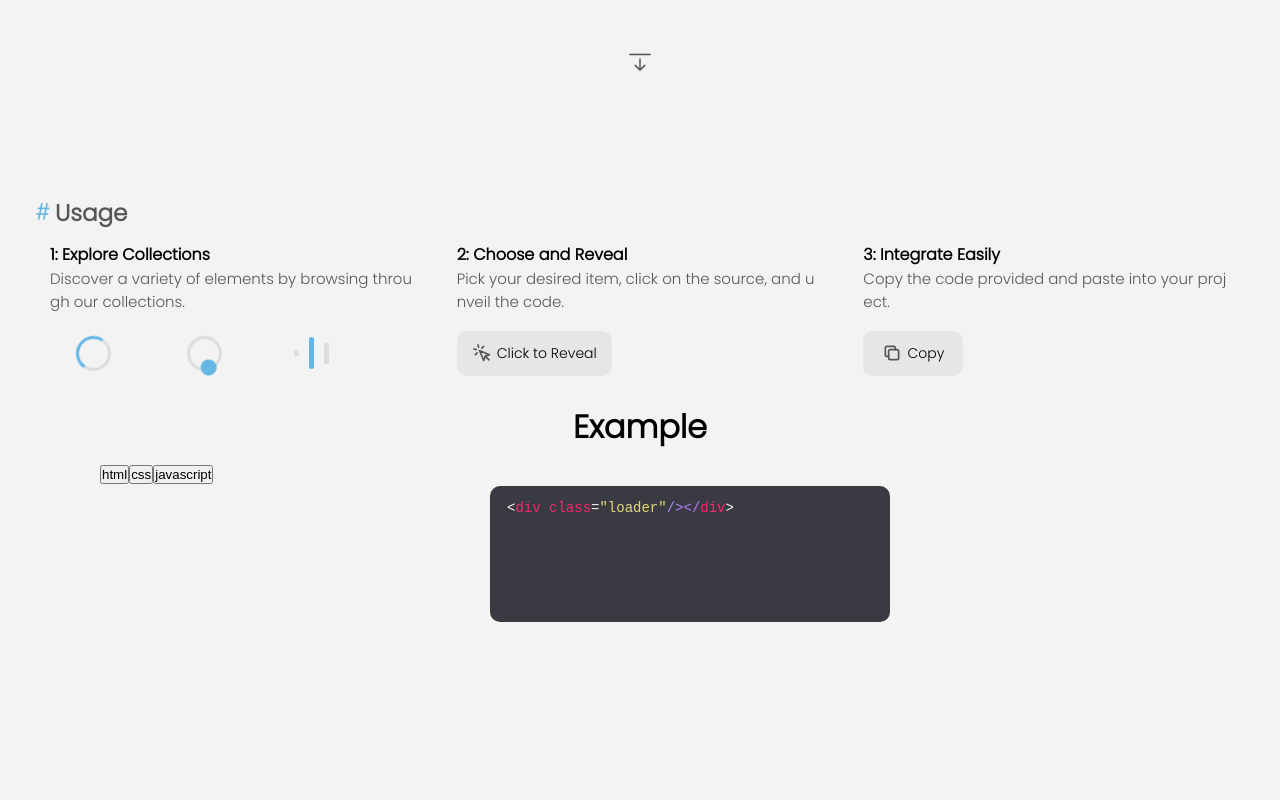
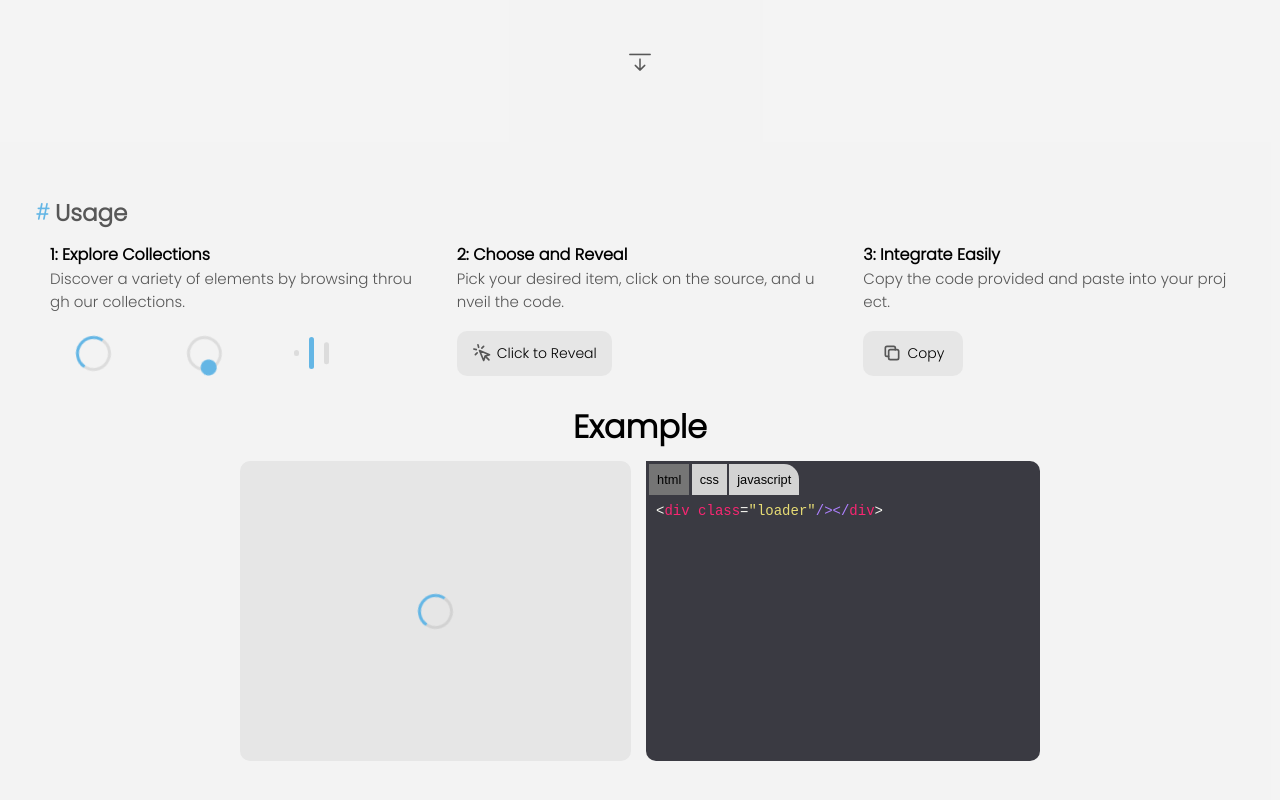
Before and after one commit to kevindermot99/qik, a React (Create React App) app: page / in a window 1280 px wide. Shown: the part 621-1421 px from the top of the page. Built offline with nearby package versions, Linux system fonts and the light colour scheme; a web font is replaced by a local one.

Commit message:
start styling

```diff
--- a/src/components/codebody.jsx
+++ b/src/components/codebody.jsx
@@ -5,7 +5,7 @@ import SyntaxHighlighter from "react-syntax-highlighter/dist/esm/default-highlig
 import { TbCopy } from "react-icons/tb";
 import { IoCheckmark } from "react-icons/io5";
 import { monokaiSublime } from "react-syntax-highlighter/dist/esm/styles/hljs";
-import '../index.css'
+// import '../index.css'
 import '../styles/codeheader.css'
 
 const CodeBody = () => {
@@ -13,7 +13,6 @@ const CodeBody = () => {
   const { langName, langIndex } = codeSettings;
   const [copied, setCopied] = useState(false);
   const currentCode = codeBase.homeExample.code[langName];
-//   const currentCodeIdentifier = Object.keys(codeSamples).filter((code) => code === langName)
 
   const copyCode = async (code) => {
      try {
@@ -33,8 +32,8 @@ const CodeBody = () => {
 
   return (
     <div className="codeBody">
-      <div className="example">
-         <div className="e2">
+      <div className="">
+         <div className="">
             <div>
                <SyntaxHighlighter
                   language={langName}
@@ -48,7 +47,7 @@ const CodeBody = () => {
                      overflowY: "scroll",
                      paddingBottom: "100px"
                   }}
-                  className="exampleLoaderCss"
+                  className=""
                >
                   {currentCode}
                </SyntaxHighlighter>
--- a/src/components/codeheader.jsx
+++ b/src/components/codeheader.jsx
@@ -17,6 +17,7 @@ const CodeHeader = ({languages}) => {
               langName: lang,
               langIndex: index
             })}}
+          className={codeSettings.langName === lang ? 'activeCodeHeader' : ''}
         >{lang}</button>
       ))}
     </div>
--- a/src/data/code.json
+++ b/src/data/code.json
@@ -3,7 +3,7 @@
     "languages": "['html', 'css']",
     "code": {
       "html": "<div class=\"loader\"/></div>",
-      "css": ".loader {\n  width: 35px;\n  height: 35px;\n  border: 3px solid #64b6e5;\n  border-bottom-color: #c7c7c7;\n  border-left-color: #c7c7c7;\n  border-radius: 50%;\n  display: inline-block;\n  box-sizing: border-box;\n  animation: rotation 1s linear infinite;\n}\n\n@keyframes rotation {\n  0%{\n    transform: rotate(0deg);\n  } \n  100%{\n    transform: rotate(360deg);\n}\n}"
+      "css": ".loader {\n  width: 35px;\n  height: 35px;\n  border: 3px solid #64b6e5;\n  border-bottom-color: #c7c7c7;\n  border-left-color: #c7c7c7;\n  border-radius: 50%;\n  display: inline-block;\n  box-sizing: border-box;\n  animation: rotation 1s linear infinite;\n}\n\n@keyframes rotation {\n  0%{\n    transform: rotate(0deg);\n  } \n  100%{\n    transform: rotate(360deg);\n  }\n}"
     }
   }
 }
--- a/src/index.css
+++ b/src/index.css
@@ -787,23 +787,22 @@ header {
 
 .example .e2{
     width: 100%;
-    max-width:50%;
-    /* background-color: chocolate; */
-    height: 300px;
     border-radius: 10px;
     /* border: 1px solid var(--border-lines); */
+    background-color: var(--text-editor-color);
+    height: 300px;
     display: flex;
     justify-content: flex-start;
-    align-items: center;
+    /* align-items: center; */
     gap: 15px;
     flex-direction: column;
     box-sizing: border-box;
 }
 
-.example .e2 div{
+.example .e2 .editor{
     width: 100%;
     min-height: 43px;
-    background-color: var(--text-editor-color);
+
     border-radius: 10px;
     padding: 6px 10px;
     box-sizing: border-box;
@@ -824,11 +823,6 @@ header {
 
 .exampleLoaderCss::-webkit-scrollbar-thumb {
     background: transparent;
-}
-
-
-.example .e2 div:nth-child(2){
-    height: 100%;
 }
 
 .copy-button{
--- a/src/pages/Home.jsx
+++ b/src/pages/Home.jsx
@@ -8,6 +8,7 @@ import { LuMousePointerClick } from "react-icons/lu";
 import CodeHeader from "../components/codeheader";
 import CodeBody from "../components/codebody";
 import codeContext from "../contexts/codecontext";
+import '../styles/codeheader.css'
 
 function Home() {
    const usage = useRef(null)
@@ -72,11 +73,17 @@ function Home() {
 
          <div className="code-container example-container">
             <h1>Example</h1>
-            <div className="codeholder" style={{paddingLeft: '100px'}}>
-               <codeContext.Provider value={{codeSettings, setCodeSettings}}>
-                  <CodeHeader languages={['html', 'css', 'javascript']}/>
-                  <CodeBody />
-               </codeContext.Provider>
+            <div className="example">
+               <div className="e1">
+                  <div class="loader-1"></div>
+               </div>
+
+               <div className="codeholder">
+                   <codeContext.Provider value={{codeSettings, setCodeSettings}}>
+                     <CodeHeader languages={['html', 'css', 'javascript']}/>
+                     <CodeBody />
+                  </codeContext.Provider>
+               </div>
             </div>
          </div>
 
--- a/src/styles/codeheader.css
+++ b/src/styles/codeheader.css
@@ -0,0 +1,34 @@
+body {
+  --text-editor-color: #1715276b;
+}
+
+.codeholder {
+  background-color: var(--text-editor-color);
+  width: 100%;
+  height: 300px;
+  overflow: hidden;
+  padding: 0.2rem;
+  border-radius: 10px;
+  border-top-left-radius: 0px;
+}
+
+.codeHeader {
+  width: 100%;
+  box-sizing: border-box;
+}
+
+.codeHeader button {
+  background-color: lightgray;
+  padding: .5rem;
+  border: 0px;
+  margin-right: .15rem;
+  font-size: .8rem;
+}
+
+.codeHeader button.activeCodeHeader {
+  background-color: rgb(117, 117, 117);
+}
+
+.codeHeader button:last-child {
+  border-top-right-radius: 15px;
+}
```
